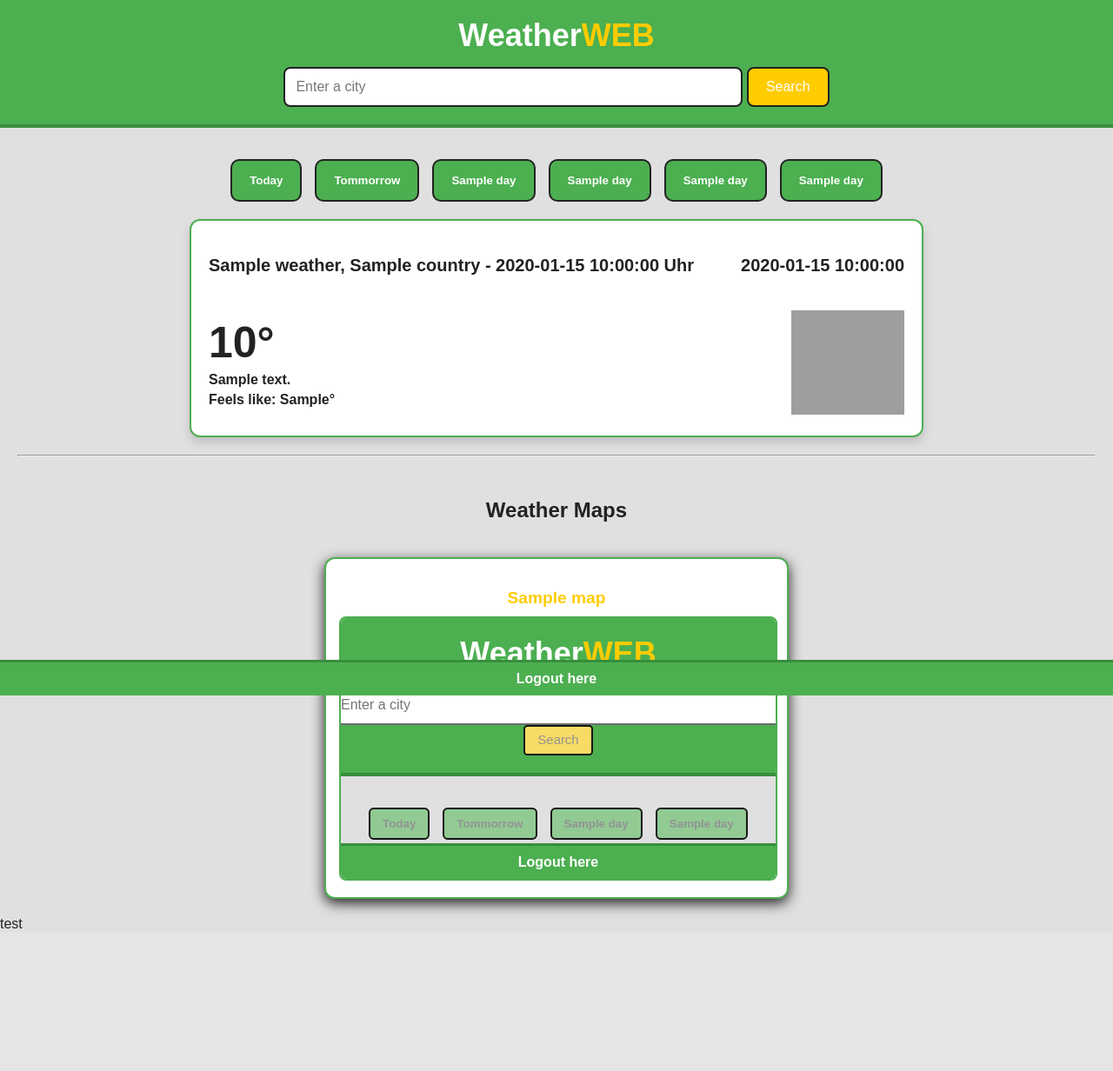
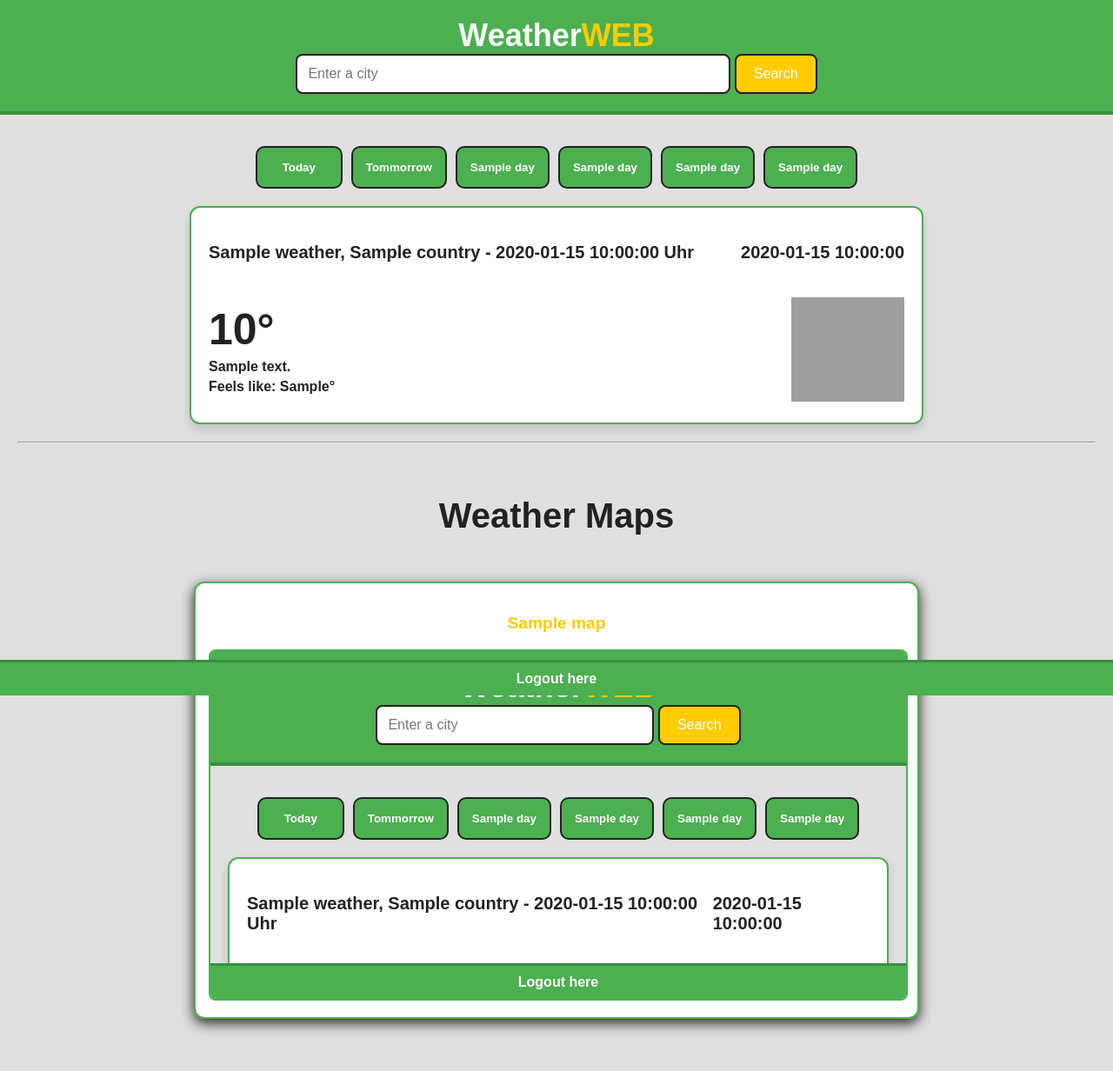
Before and after one commit to AlphaaaBot/School_Project, a Python web app: template weatherweb/templates/dashboard.html in a window 1280 px wide. Shown: the whole page at 87% size. Before the commit the page ends 1068 px from the top, so only its background shows below. Run offline with Jinja, Linux system fonts and the light colour scheme; the template is opened without the code that fills it: most values are stand-ins (such as "Sample title", 1, 10 or a date in 2020); grey boxes are pictures that could not be loaded.

Commit message:
main v1 update

```diff
--- a/weatherweb/static/css/test.css
+++ b/weatherweb/static/css/test.css
@@ -76,17 +76,29 @@
     padding: 12px;
     font-size: 16px;
     border-radius: 8px;
-    border: 2px solid var(--primary-text-color); /* maybe */
-    width: 500px;
+    border: 2px solid var(--primary-text-color);
+    width: 40vw; /* Takes 40% of the viewport width */
+    max-width: 500px; /* Ensures it doesn't get too large */
+    min-width: 250px; /* Prevents it from becoming too small */
     background: var(--secondary-text-color);
     color: var(--primary-text-color);
-    transition: border 0.3s ease;
+    transition: border 0.3s ease, width 0.3s ease; /* Smooth resizing */
+    box-sizing: border-box;
 }
 
 #city:focus {
-    border: 2px solid var(--primary-text-color); /* maybe */
+    border-color: var(--primary-text-color);
     outline: none;
 }
+
+/* Ensure the search container is properly aligned */
+.search-container {
+    display: flex;
+    justify-content: center; /* Centers the input */
+    width: 100%;
+    margin: 0 auto;
+}
+
 
 .button_search {
     padding: 12px 20px;
@@ -113,16 +125,18 @@
 
 .weekdays {
     display: flex;
-    gap: 15px;
     justify-content: center;
-    margin-bottom: 20px;
+    gap: 10px;
     flex-wrap: wrap;
 }
 
 .weekday-card {
-    padding: 15px 20px;
+    flex: 1;
+    max-width: 200px;
+    min-width: 100px;
+    padding: 15px;
     background: var(--primary-button-background-color);
-    border: 2px solid var(--primary-text-color); /* maybe */
+    border: 2px solid var(--primary-text-color);
     color: var(--secondary-text-color);
     border-radius: 10px;
     text-align: center;
@@ -133,9 +147,10 @@
 
 .weekday-card:hover {
     background: var(--primary-button-background-hover-color);
-    border: 2px solid var(--primary-text-color); /* maybe */
+    border-color: var(--primary-text-color);
     transform: scale(1.05);
 }
+
 
 .weather-card {
     background: var(--primary-card-color);
@@ -347,13 +362,14 @@
     border-radius: 12px;
     box-shadow: 0 5px 15px var(--primary-text-color);
     width: 100%;
-    max-width: 500px;
+    max-width: 800px;
     text-align: center;
     transition: transform 0.2s ease-in-out, box-shadow 0.2s ease-in-out;
 }
 
 .map-box:hover {
     transform: translateY(-5px);
+    transform: scale(1.02);
     box-shadow: 0 8px 20px var(--primary-text-color);
     h3{
         color: var(--secondary-button-background-hover-color);
@@ -363,14 +379,13 @@
 /* Karten-Titel */
 .map-box h3 {
     font-size: 1.2em;
-    margin-bottom: 10px;
     color: var(--secondary-button-background-color);
 }
 
 /* Iframes für Maps */
 .map-box iframe {
     width: 100%;
-    height: 300px;
+    height: 400px;
     border-radius: 8px;
     border: 2px solid var(--primary-button-background-color);
 }
--- a/weatherweb/templates/dashboard.html
+++ b/weatherweb/templates/dashboard.html
@@ -73,7 +73,7 @@
     </main>
 
     <section class="weather-info">
-        <h2 style="text-align:center;">Weather Maps</h2>
+        <h2 style="text-align:center; font-size: 40px;">Weather Maps</h2>
         <div class="map-container">
             {% for map in weather_maps %}
             <div class="map-box">
@@ -82,9 +82,8 @@
             </div>
             {% endfor %}
         </div>
+        <div style="padding:20px;"></div>
     </section>
-
-    <div>test</div>
 
     <!-- logout/footer -->
     <footer class="footer">
```
